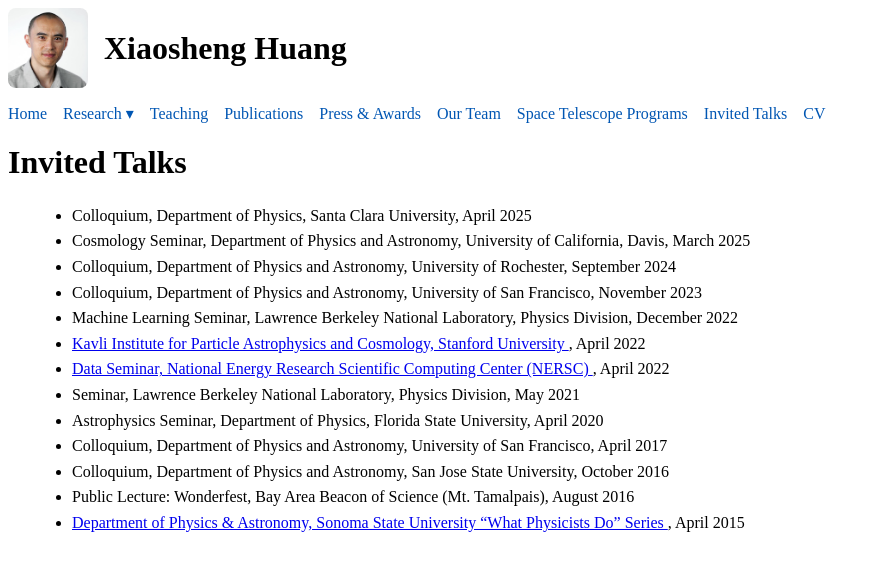
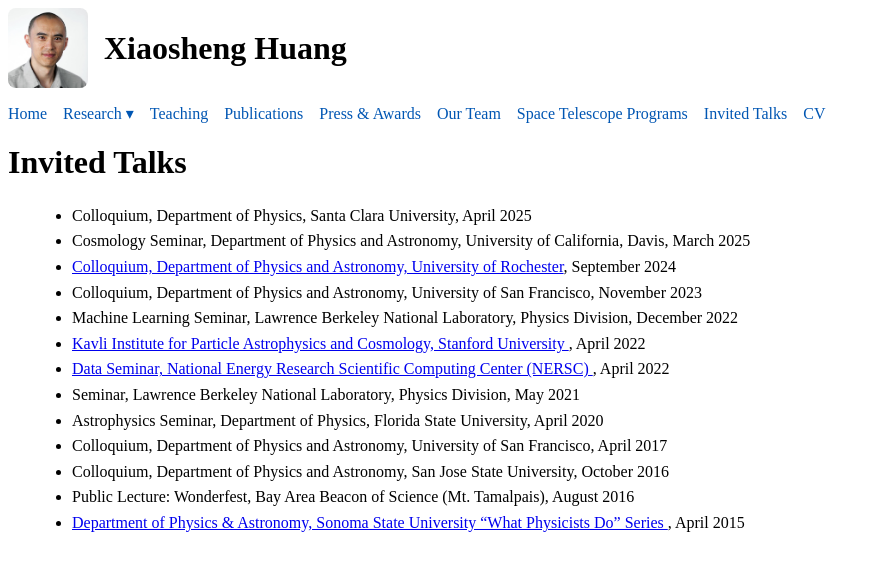
Before and after one commit to highredshift/highredshift.github.io, a Jekyll site: the page built from talks.html, in a window 1280 px wide. Shown: the top 571 px of the page, without its empty margins (0-881 px from the left). Built offline with Jekyll 4.4.1, drawn with Linux system fonts in a browser that asks for light colours.

```diff
--- a/talks.html
+++ b/talks.html
@@ -9,7 +9,9 @@ title: Invited Talks
  <!-- <li>Colloquium, Department of Astronomy, University of California, Berkeley, November 2025</li> -->
   <li>Colloquium, Department of Physics, Santa Clara University, April 2025</li>
   <li>Cosmology Seminar, Department of Physics and Astronomy, University of California, Davis, March 2025</li>
-  <li>Colloquium, Department of Physics and Astronomy, University of Rochester, September 2024</li>
+  <li>
+    <a href="https://rochester.hosted.panopto.com/Panopto/Pages/Viewer.aspx?id=72b13d08-baf7-4f05-9f58-b1d100eec840" target="_blank" rel="noopener noreferrer">
+    Colloquium, Department of Physics and Astronomy, University of Rochester</a>, September 2024</li>
   <li>Colloquium, Department of Physics and Astronomy, University of San Francisco, November 2023</li>
   <li>Machine Learning Seminar, Lawrence Berkeley National Laboratory, Physics Division, December 2022</li>
   <li>
```
Also changed, not shown: 3 other files.
